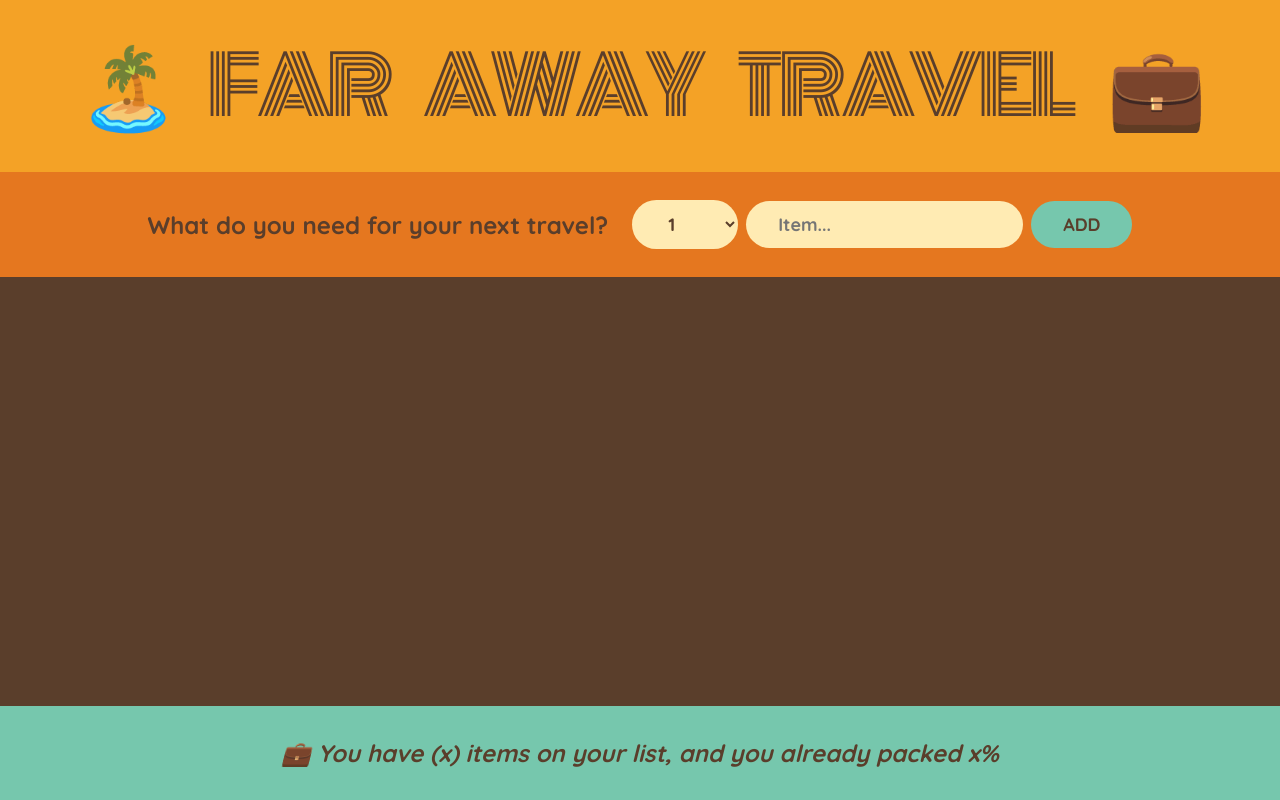
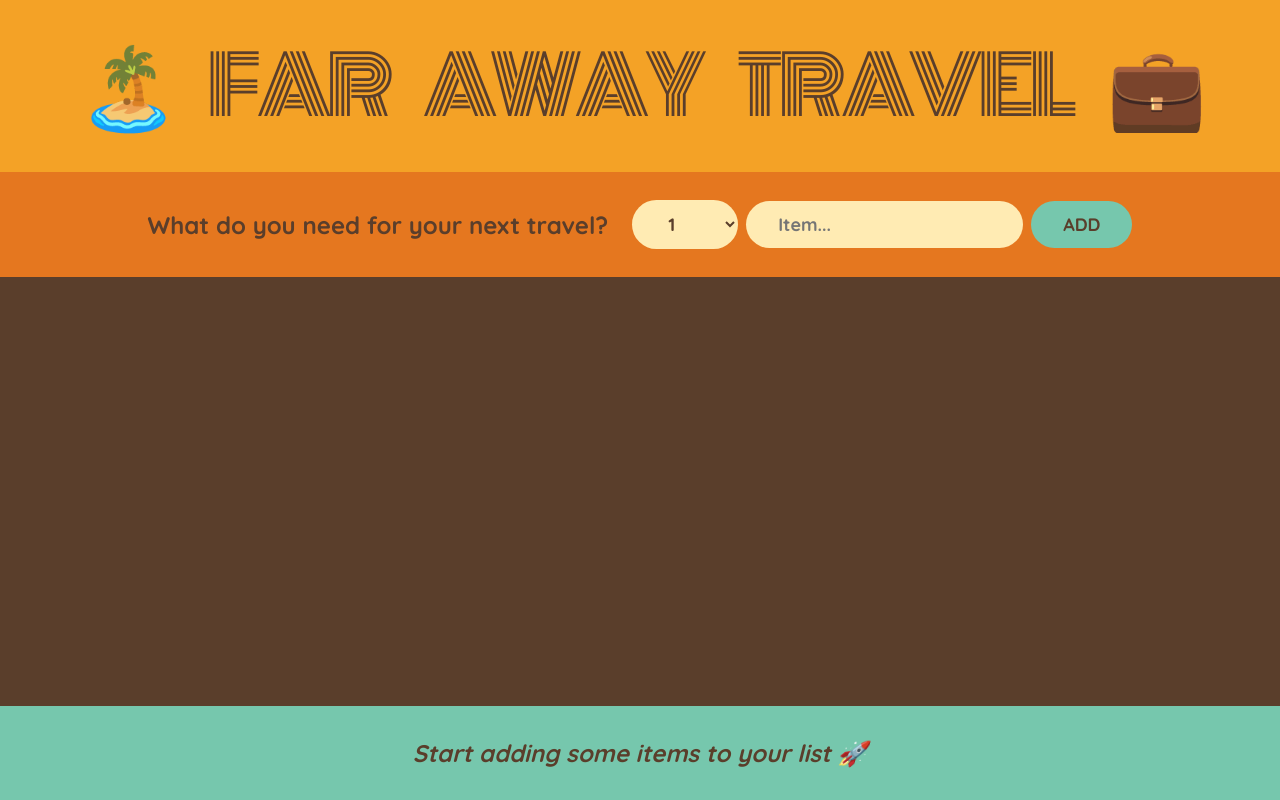
Before and after one commit to Felipelussi/cursoReact, a React (Create React App) app in the folder 02.1_far_away_travel_project/: page / in a window 1280 px wide. Built offline with nearby package versions, Linux system fonts and the light colour scheme.

Commit message:
feat: add the stats to the footer. Do it by using derived state

```diff
--- a/02.1_far_away_travel_project/src/App.js
+++ b/02.1_far_away_travel_project/src/App.js
@@ -34,7 +34,7 @@
         onDelItem={handleDelItem}
         onToggleItem={handleToggleItem}
       />
-      <Stats />
+      <Stats items={items} />
     </div>
   );
 }
@@ -112,10 +112,25 @@
   );
 }
 
-function Stats() {
+function Stats({ items }) {
+  if (items.length === 0)
+    return (
+      <footer className="stats">
+        <em>Start adding some items to your list 🚀</em>
+      </footer>
+    );
+  const nItems = items.length;
+  const nPackedItems = items.filter((item) => item.packed).length;
+  const percentage = Math.round((nPackedItems / nItems) * 100);
+
   return (
     <footer className="stats">
-      <em>💼 You have (x) items on your list, and you already packed x%</em>
+      <em>
+        {percentage !== 100
+          ? `💼 You have ${nItems} items on your list, and you already packed
+        ${percentage}%`
+          : "You are ready to go 😎"}
+      </em>
     </footer>
   );
 }
```
